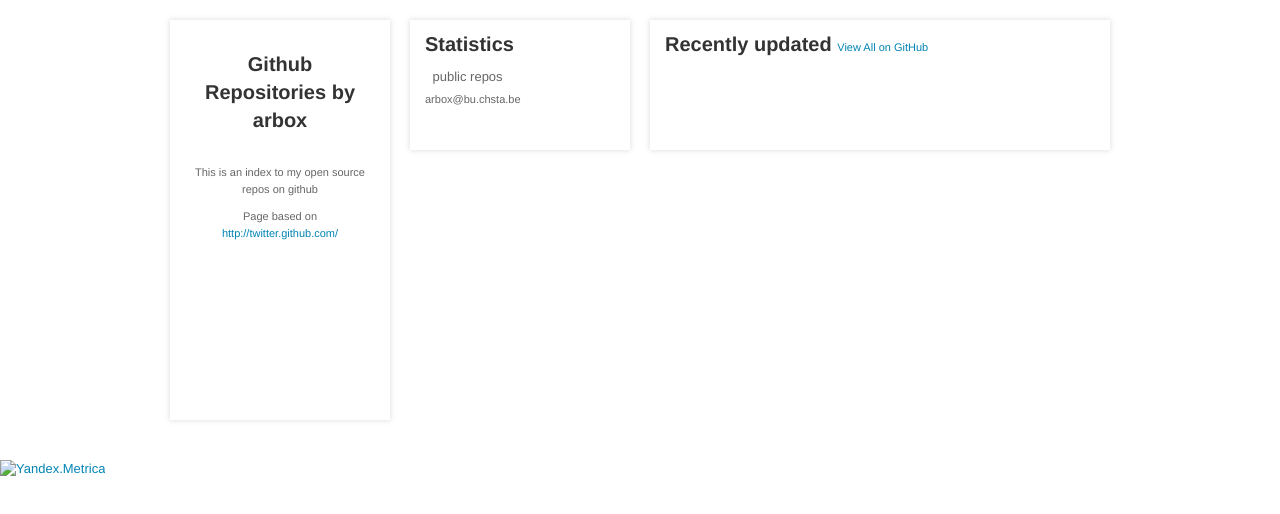
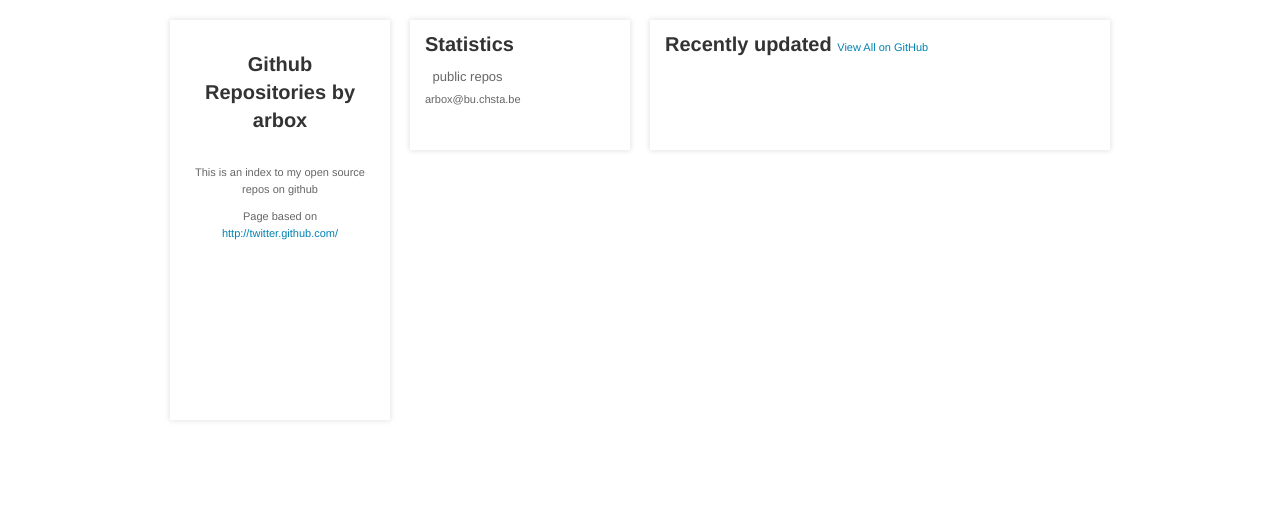
Before and after one commit to ChristinaL26/arbox.github.io, a plain HTML site: page index.html in a window 1280 px wide. Drawn offline with nearby package versions, Linux system fonts and the light colour scheme.

Commit message:
Removed the informer.

```diff
--- a/index.html
+++ b/index.html
@@ -136,13 +136,6 @@
 
       <ol id="repos"></ol>
     </div>
-
-    <!-- Yandex.Metrika informer -->
-    <a href="https://metrica.yandex.com/stat/?id=27385940&amp;from=informer"
-       target="_blank" rel="nofollow"><img src="//bs.yandex.ru/informer/27385940/3_1_FFFFFFFF_EFEFEFFF_0_pageviews"
-                                           style="width:88px; height:31px; border:0;" alt="Yandex.Metrica" title="Yandex.Metrica: data for today (page views, visits and unique users)" onclick="try{Ya.Metrika.informer({i:this,id:27385940,lang:'en'});return false}catch(e){}"/></a>
-    <!-- /Yandex.Metrika informer -->
-
     <!-- Yandex.Metrika counter -->
     <script type="text/javascript">
      (function (d, w, c) {
```
